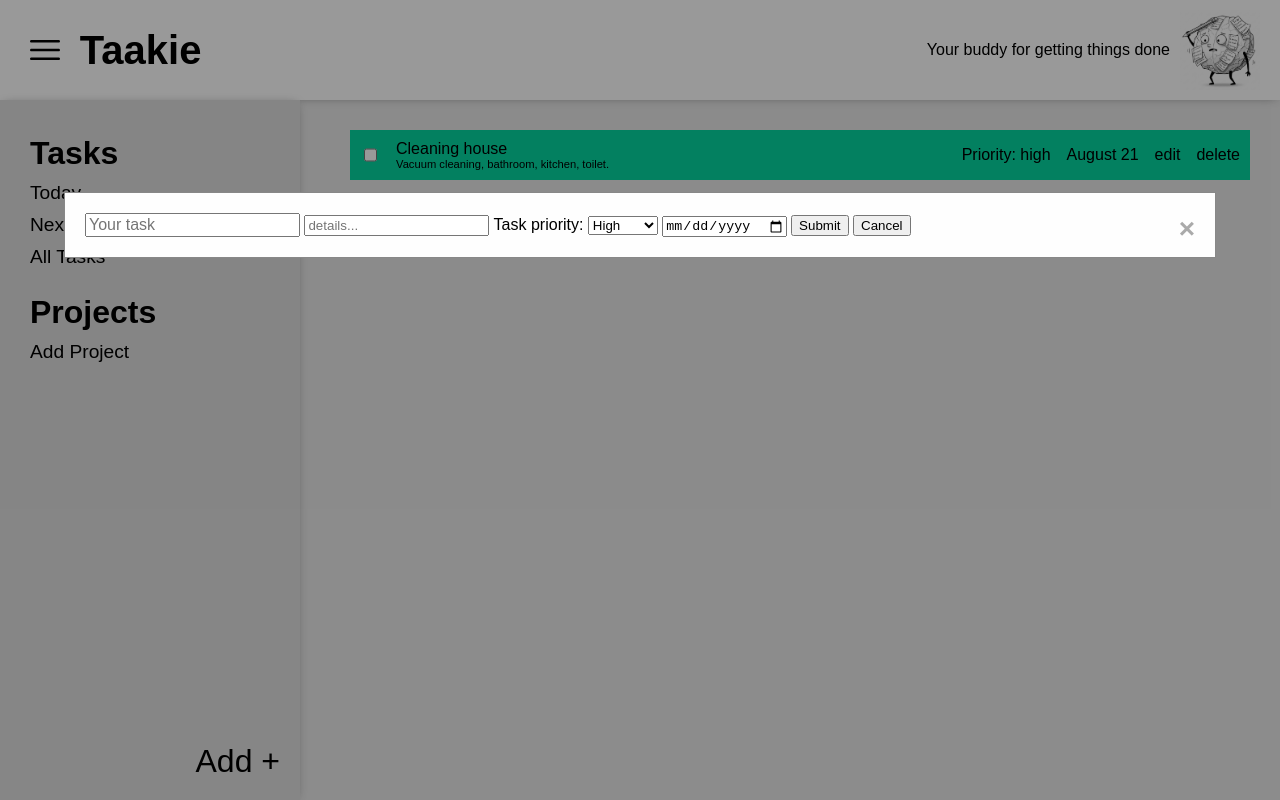
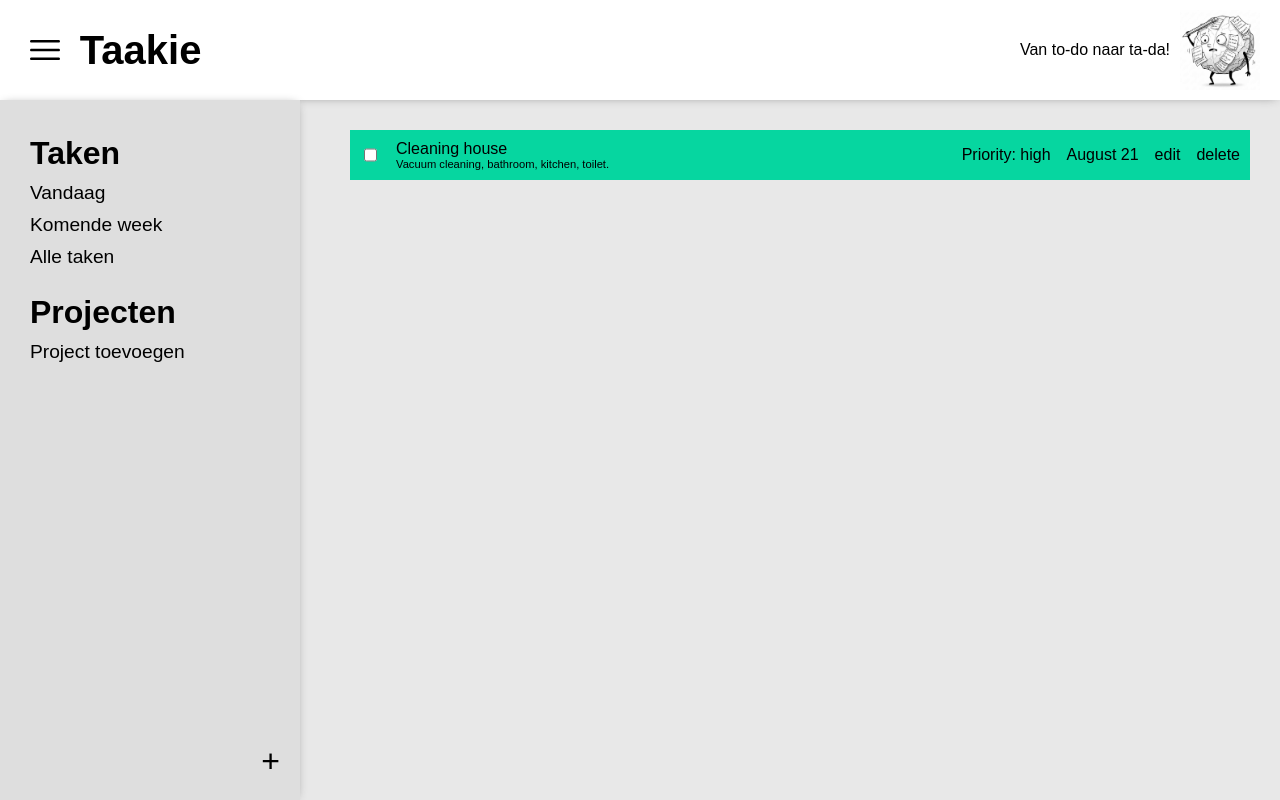
Before and after one commit to luukdg/ToDoApp, a website built with webpack: page src/template.html in a window 1280 px wide. Built offline with nearby package versions, Linux system fonts and the light colour scheme.

Commit message:
Enhance todo functionality: integrate ticket creation, update form handling, and localize UI text

```diff
--- a/src/dom/buttonInteractions.js
+++ b/src/dom/buttonInteractions.js
@@ -1,10 +1,14 @@
 // <--- Add todo Button ---> //
+import createTicket from "../components/createTicket";
+
+const newTicket = new createTicket();
 
 export default class DomFunctions {
   constructor() {
     this.elements = {
       addTodo: document.getElementById("add-todo-button"),
       submit: document.getElementById("submit"),
+      toDoForm: document.getElementsByClassName("add-book-popup"),
     };
   }
 
@@ -14,9 +18,16 @@ export default class DomFunctions {
     });
   }
 
+  // Submit a todo ticket
   addSubmit() {
-    this.elements.submit?.addEventListener("click", () => {
-      alert("added");
-    });
+    this.elements.submit?.addEventListener("click", () => {});
+    const toDoInput = this.toDoForm;
+
+    const title = toDoInput.querySelector("title").value.trim();
+    const description = toDoInput.querySelector("title").value.trim();
+    const priority = toDoInput.querySelector("priority");
+    const date = toDoInput.querySelector("date");
+
+    newTicket(title, description, priority, date);
   }
 }
--- a/src/styles/form-popup.css
+++ b/src/styles/form-popup.css
@@ -1,6 +1,6 @@
 /* The Modal (background) */
 .add-book-popup {
-  /* display: none; */
+  display: none;
   position: fixed; /* Stay in place */
   z-index: 1; /* Sit on top */
   left: 0;
--- a/src/template.html
+++ b/src/template.html
@@ -12,7 +12,7 @@
         <h1>Taakie</h1>
       </div>
       <div>
-        <p>Your buddy for getting things done</p>
+        <p>Van to-do naar ta-da!</p>
         <img src="./img/logo.jpg" alt="picture of logo" />
       </div>
     </div>
@@ -20,16 +20,16 @@
     <div class="wrapper">
       <div class="menu-bar">
         <div class="home">
-          <h3>Tasks</h3>
-          <div id="today">Today</div>
-          <div id="week">Next 7 days</div>
-          <div id="all-tasks">All Tasks</div>
+          <h3>Taken</h3>
+          <div id="today">Vandaag</div>
+          <div id="week">Komende week</div>
+          <div id="all-tasks">Alle taken</div>
         </div>
         <div class="projects">
-          <h3>Projects</h3>
-          <div id="add-project">Add Project</div>
+          <h3>Projecten</h3>
+          <div id="add-project">Project toevoegen</div>
         </div>
-        <div id="add-todo-button">Add +</div>
+        <div id="add-todo-button">+</div>
       </div>
       <div class="content">
         <div id="todo-ticket">
@@ -63,7 +63,7 @@
         <span class="close">&times;</span>
         <input
           type="text"
-          name="task"
+          name="title"
           placeholder="Your task"
           id="title"
           required
@@ -72,7 +72,7 @@
           type="text"
           name="description"
           placeholder="details..."
-          id="author"
+          id="description"
         />
         <label for="priority">Task priority:</label>
         <select name="priority" id="priority">
```
Also changed, not shown: src/form/receiveFormData.js (added).
